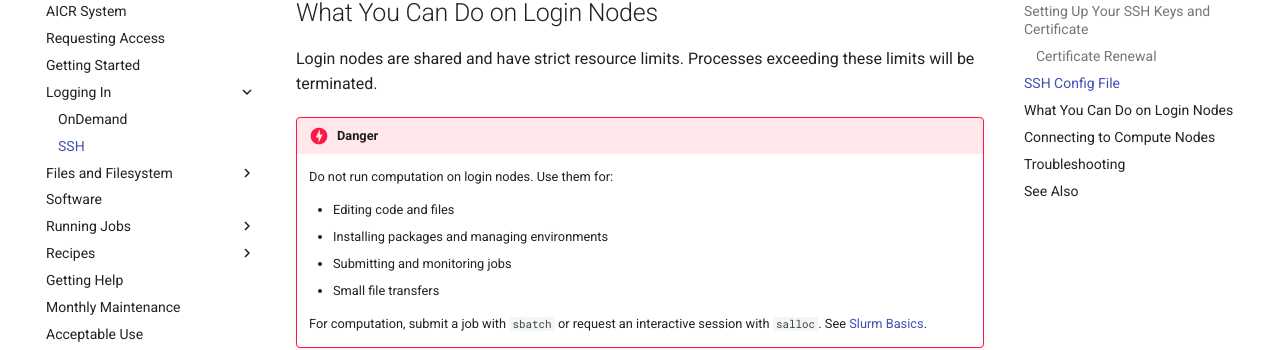
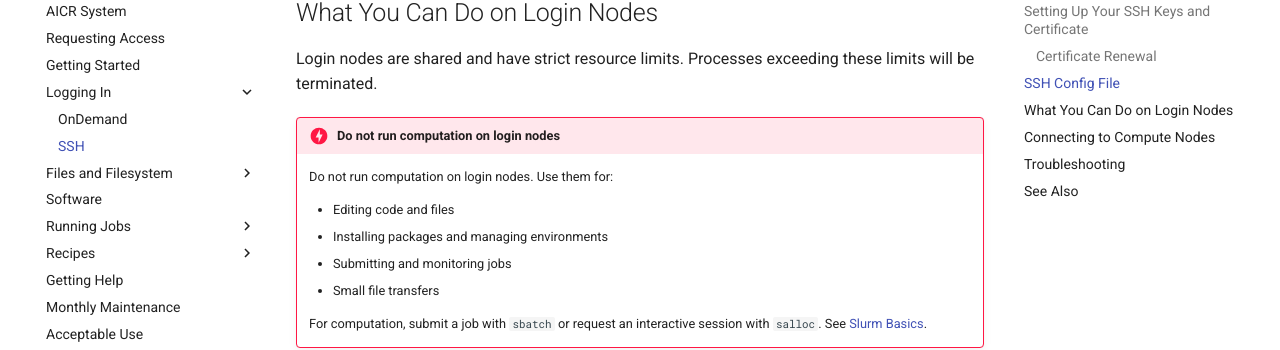
Before and after one commit to mghpcc/aicr-docs-edit, an MkDocs documentation site: the page built from docs/connecting/ssh.md, in a window 1280 px wide and 900 px high, scrolled down 2104 px. Shown: the part 132-482 px from the top of the window. Built offline with MkDocs 1.6.1 and Material for MkDocs 9.7.7, drawn with Linux system fonts in a browser that asks for light colours.

Commit message:
add title to callout

```diff
--- a/docs/connecting/ssh.md
+++ b/docs/connecting/ssh.md
@@ -94,7 +94,7 @@ $ ssh aicr
 
 Login nodes are shared and have strict resource limits. Processes exceeding these limits will be terminated.
 
-!!! danger
+!!! danger "Do not run computation on login nodes"
     Do not run computation on login nodes. Use them for:
 
     - Editing code and files
```
